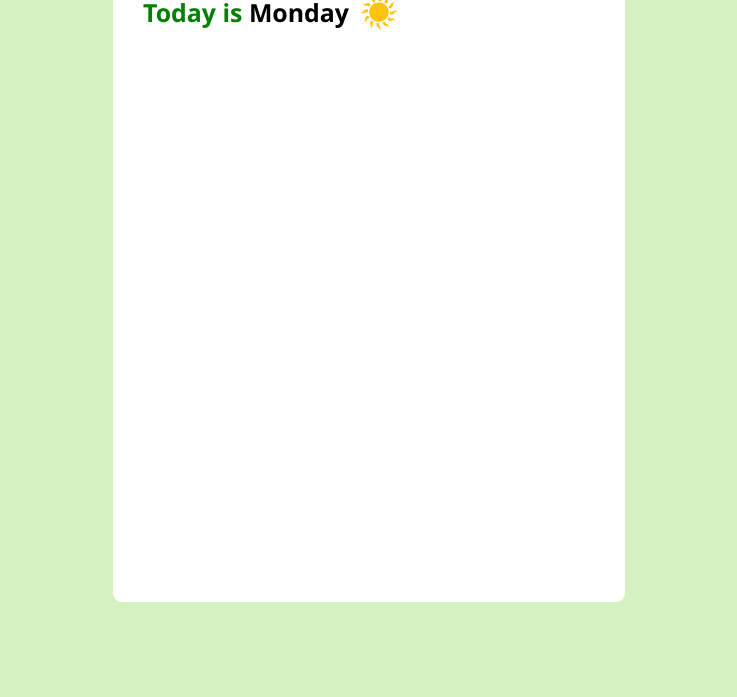
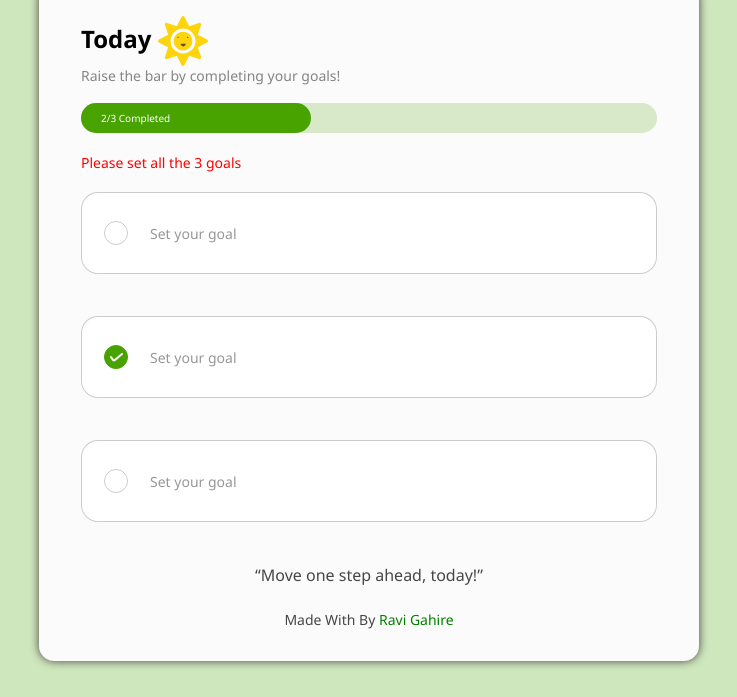
Before and after one commit to RaviGahire/focus-on-toady, a plain HTML site: page index.html in a window 1280 px wide. Shown: the part 103-800 px from the top of the page, without its empty margins (271-1008 px from the left). Drawn offline with Linux system fonts and the light colour scheme.

Commit message:
Desgin finished

```diff
--- a/index.html
+++ b/index.html
@@ -10,22 +10,39 @@
 </head>
 
 <body>
-    <div class="container">
-
-        <h1>Focus On <span>Today</span></h1>
-
-        <div class="main">
-           <div class="daily-heading"><h2>Today is <span class="day">Monday</span></h2>
-            <img class="sun-img" src="./sun.png" alt="image"> </div>
 
 
+    <main>
+        <h1 class="title">Focus On<span> Today</span></h1>
+        <div class="app-container">
+            <h2 class="subtitle"><span>Today</span> <img class="sun-icon" src="./Sun.svg" alt="sun-img"></h2>
+            <p class="text-1">Raise the bar by completing your goals!</p>
+            <!-- Progress bar -->
+            <div class="Progress-bar">
+                <div class="progress-value">2/3 Completed</div>
+            </div>
+            <p class="error-lable">Please set all the 3 goals</p>
+            <!-- Goal section -->
+            <div class="goal-container">
+                <div class="check-box "> <img class="check-icon " src="./Vector 1.svg" alt="icon"></div>
+                <input class="goal-input " type="text" placeholder="Set your goal">
+            </div>
+            <div class="goal-container">
+                <div class="check-box completed "><img class="check-icon" src="./Vector 1.svg" alt="icon"></div>
+                <input class="goal-input" type="text" placeholder="Set your goal">
+            </div>
+            <div class="goal-container">
+                <div class="check-box "><img class="check-icon" src="./Vector 1.svg" alt="icon"></div>
+                <input class="goal-input" type="text" placeholder="Set your goal">
+            </div>
+
+            <p class="bottom-lable">“Move one step ahead, today!”</p>
+
+            <p class="owner">Made With By <span>Ravi Gahire</span></p>
 
         </div>
 
-    </div>
-
-
-
+    </main>
 </body>
 
 </html>
--- a/style.css
+++ b/style.css
@@ -5,46 +5,171 @@
   font-family: "Segoe UI", Tahoma, Geneva, Verdana, sans-serif;
 }
 
-.container {
-  width: 100%;
-  height: 100vh;
-  /* display: flex;
-    align-items: center;
-    justify-content: center; */
-  background: #d1efb9db;
+body {
+  background-color: rgba(73, 163, 0, 0.258);
 }
 
-h1 {
-  color: green;
-  font-family: "Segoe UI", Tahoma, Geneva, Verdana, sans-serif;
-  font-size: 3rem;
+/* App Heading  */
+main {
+  padding: 0 16px;
+}
+
+.title {
+  color: #48a300;
+  font-size: 4rem;
   text-align: center;
 }
-h1 span {
-  color: rgb(0, 0, 0);
+
+.title span {
+  color: #61481c;
 }
 
-.main {
-  background: white;
+.app-container {
+  background-color: #fbfbfb;
+  max-width: 660px;
+  margin: 0 auto;
+  border-radius: 15px;
+  padding: 32px 42px;
+  box-shadow: 0 0 10px 0px rgb(64, 64, 64);
+}
+
+.subtitle .sun-icon {
+  vertical-align: middle;
+}
+
+.text-1 {
+  font-size: 14px;
+  color: #858585;
+  margin-bottom: 18px;
+}
+
+.Progress-bar {
+  height: 30px;
+  background-color: #49a30034;
+  border-radius: 15px;
+}
+.progress-value {
+  height: 100%;
   width: 40%;
-  height: 80vh;
-  padding: 30px;
-  margin: 0 auto;
-  border-radius: 0.555rem;
-}
-.main h2 {
-  font-size: 1.555rem;
-  color: green;
-}
-.main .day {
-  color: black;
-}
-.main .sun-img {
-  width: 40px;
-  height: 40px;
-}
-.daily-heading {
+  background-color: #48a300;
+  border-radius: 15px;
+  font-size: 10px;
+  font-weight: 500px;
+  color: white;
   display: flex;
   align-items: center;
-  gap: 10px;
+  padding: 0 20px;
 }
+.error-lable {
+  font-size: 14px;
+  color: red;
+  margin: 20px 0;
+}
+
+.goal-container {
+  display: flex;
+  align-items: center;
+  padding: 0 22px;
+  border: 1px solid rgba(0, 0, 0, 0.2);
+  border-radius: 17px;
+  height: 82px;
+  background-color: #ffffff;
+  margin-bottom: 42px;
+}
+.check-box {
+  width: 24px;
+  height: 24px;
+  border: 1px solid rgba(0, 0, 0, 0.2);
+  border-radius: 50%;
+  flex-shrink: 0;
+  cursor: pointer;
+  display: flex;
+  align-items: center;
+  justify-content: center;
+}
+
+
+
+.check-icon {
+  display: none;
+}
+
+.goal-input {
+  height: 100%;
+  width: 100%;
+  border: none;
+  padding-left: 22px;
+  font-family: inherit;
+  font-size: 14px;
+  outline: none;
+
+}
+
+.completed.goal-input{
+    color: #48a300;
+  text-decoration-line: line-through;
+}
+
+.goal-input::placeholder {
+  color: #989898;
+}
+
+.bottom-lable {
+  text-align: center;
+  font-family: inherit;
+  font-size: 16px;
+  font-weight: 500;
+  margin-bottom: 24px;
+  color: rgba(0, 0, 0, 0.723);
+}
+
+.owner {
+  text-align: center;
+  font-size: 14px;
+  color: rgba(0, 0, 0, 0.723);
+}
+.owner span {
+  color: green;
+  font-weight: 500;
+}
+
+.completed.check-box {
+  background-color: #48a300;
+  border-color: #48a300;
+
+}
+
+.completed .check-icon {
+  display: block;
+}
+
+
+
+/* Media */
+@media (max-width: 768px) {
+  .title {
+    font-size: 32px;
+  }
+
+  .app-container {
+    padding: 16px 32px;
+  }
+
+  .goal-container {
+    height: 64px;
+    margin-bottom: 24px;
+    border-radius: 14px;
+  }
+  .check-box {
+    width: 20px;
+    height: 20px;
+  }
+
+  .owner {
+    margin-top: 24px;
+  }
+
+  .Progress-bar {
+    height: 24px;
+  }
+}
```
Also changed, not shown: Sun.svg (added), Vector 1.svg (added), sun.png (deleted).
